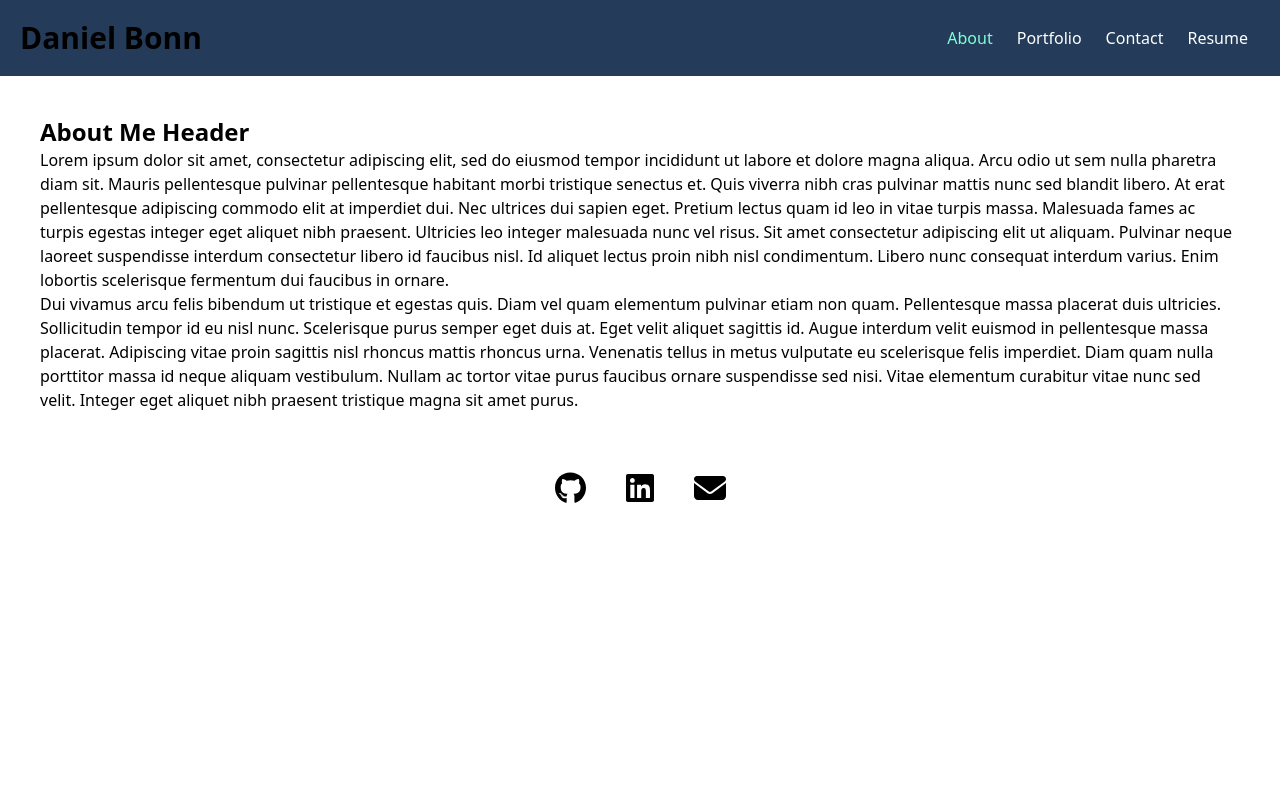
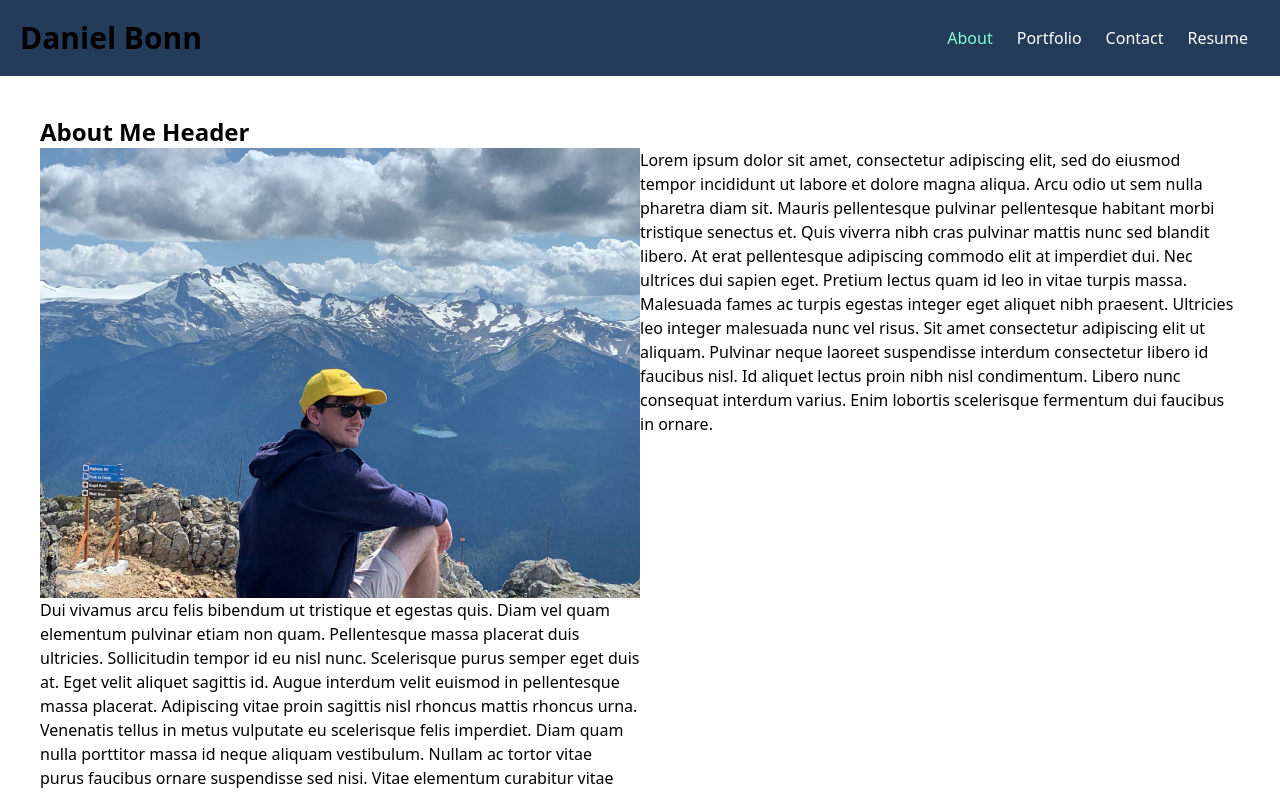
Before and after one commit to DanielTBonn/react-portfolio, a React (Vite) app: page / in a window 1280 px wide. Shown: the top 794 px of the page. Built offline with nearby package versions, Linux system fonts and the light colour scheme.

Commit message:
added a profile picture

```diff
--- a/src/components/pages/about.jsx
+++ b/src/components/pages/about.jsx
@@ -1,8 +1,11 @@
 export default function About() {
     return (
-        <div className="m-5 p-5 about-section">
+        <div className="m-5 p-5 about-section ">
             <h2 className="font-bold text-2xl about-header">About Me Header</h2>
-            <div className="about-body">
+            <div className="about-body grid grid-cols-2 grid-rows-2">
+                <div className="">
+                    <img src="/public/assets/images/mountainpfp.jpeg"></img>
+                </div>
                 <p className="about-p">Lorem ipsum dolor sit amet, consectetur adipiscing elit, sed do eiusmod tempor incididunt ut labore et dolore magna aliqua. Arcu odio ut sem nulla pharetra diam sit. Mauris pellentesque pulvinar pellentesque habitant morbi tristique senectus et. Quis viverra nibh cras pulvinar mattis nunc sed blandit libero. At erat pellentesque adipiscing commodo elit at imperdiet dui. Nec ultrices dui sapien eget. Pretium lectus quam id leo in vitae turpis massa. Malesuada fames ac turpis egestas integer eget aliquet nibh praesent. Ultricies leo integer malesuada nunc vel risus. Sit amet consectetur adipiscing elit ut aliquam. Pulvinar neque laoreet suspendisse interdum consectetur libero id faucibus nisl. Id aliquet lectus proin nibh nisl condimentum. Libero nunc consequat interdum varius. Enim lobortis scelerisque fermentum dui faucibus in ornare.</p>
                 <p className="about-p">Dui vivamus arcu felis bibendum ut tristique et egestas quis. Diam vel quam elementum pulvinar etiam non quam. Pellentesque massa placerat duis ultricies. Sollicitudin tempor id eu nisl nunc. Scelerisque purus semper eget duis at. Eget velit aliquet sagittis id. Augue interdum velit euismod in pellentesque massa placerat. Adipiscing vitae proin sagittis nisl rhoncus mattis rhoncus urna. Venenatis tellus in metus vulputate eu scelerisque felis imperdiet. Diam quam nulla porttitor massa id neque aliquam vestibulum. Nullam ac tortor vitae purus faucibus ornare suspendisse sed nisi. Vitae elementum curabitur vitae nunc sed velit. Integer eget aliquet nibh praesent tristique magna sit amet purus.</p>
             </div>
```
Also changed, not shown: public/assets/images/mountainpfp.jpeg (added).
